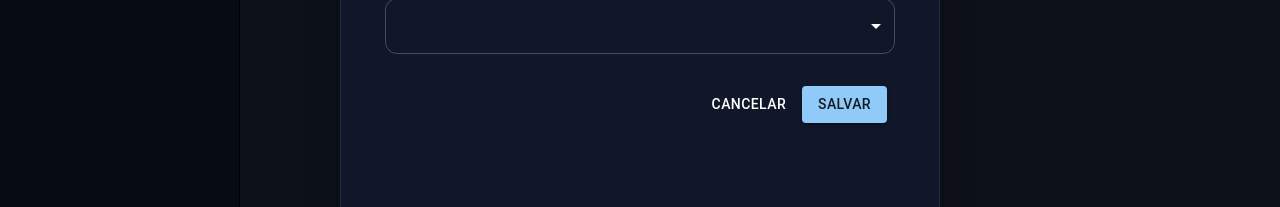
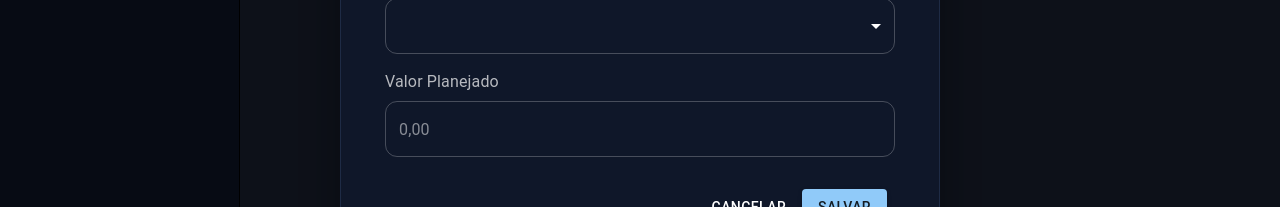
Before and after one commit to GabrielOgliari/NexMoney, a React (Vite) app in the folder Front/: page /categories in a window 1280 px wide. Both pictures are taken after a click on the button "ADICIONAR NOVA CATEGORIA". Shown: the part 452-659 px from the top of the page. Built offline with nearby package versions, Linux system fonts and the light colour scheme; no server answers.

Commit message:
nexMoney - Adição de input de de valor planejado

```diff
--- a/Front/src/pages/category/components/modal_add.jsx
+++ b/Front/src/pages/category/components/modal_add.jsx
@@ -11,6 +11,7 @@ import {
   FormLabel,
 } from "@mui/material";
 import { Controller } from "react-hook-form";
+import { NumericFormat } from "react-number-format";
 
 export function CategoryAddModal({ open, handleClose, onSubmit, control }) {
   const roundedInput = {
@@ -83,6 +84,33 @@ export function CategoryAddModal({ open, handleClose, onSubmit, control }) {
             />
           </div>
 
+          {/* Campo Valor Planejado */}
+          <div className="w-full flex flex-col items-start">
+            <FormLabel sx={{ mb: 1 }}>Valor Planejado</FormLabel>
+            <Controller
+              name="planned"
+              control={control}
+              render={({ field }) => (
+                <NumericFormat
+                  {...field}
+                  customInput={TextField}
+                  placeholder="0,00"
+                  decimalScale={2}
+                  fixedDecimalScale
+                  thousandSeparator="."
+                  decimalSeparator=","
+                  allowNegative={false}
+                  fullWidth
+                  sx={roundedInput}
+                  onValueChange={(values) =>
+                    field.onChange(values.floatValue ?? 0)
+                  }
+                  value={field.value || ""}
+                />
+              )}
+            />
+          </div>
+
           {/* Botões de Ação */}
           <DialogActions className="flex justify-end mt-2 px-0 w-full">
             <Button onClick={handleClose} color="inherit">
--- a/Front/src/pages/category/components/modal_edit.jsx
+++ b/Front/src/pages/category/components/modal_edit.jsx
@@ -11,6 +11,7 @@ import {
   FormLabel,
 } from "@mui/material"; // Certifique-se de importar o Dialog aqui
 import { Controller } from "react-hook-form"; // Importando Controller
+import { NumericFormat } from "react-number-format";
 
 export function CategoryEditModal({
   open,
@@ -81,6 +82,34 @@ export function CategoryEditModal({
             />
           </div>
 
+          {/* Campo Valor Planejado */}
+          <div className="w-full flex flex-col items-start">
+            <FormLabel sx={{ mb: 1 }}>Valor Planejado</FormLabel>
+            <Controller
+              name="planned"
+              defaultValue={initialValues.planned}
+              control={control}
+              render={({ field }) => (
+                <NumericFormat
+                  {...field}
+                  customInput={TextField}
+                  placeholder="0,00"
+                  decimalScale={2}
+                  fixedDecimalScale
+                  thousandSeparator="."
+                  decimalSeparator=","
+                  allowNegative={false}
+                  fullWidth
+                  sx={roundedInput}
+                  onValueChange={(values) =>
+                    field.onChange(values.floatValue ?? 0)
+                  }
+                  value={field.value || ""}
+                />
+              )}
+            />
+          </div>
+
           {/* Botões de Ação */}
           <DialogActions className="flex justify-end mt-2 px-0 w-full">
             <Button onClick={handleClose} color="inherit">
```
